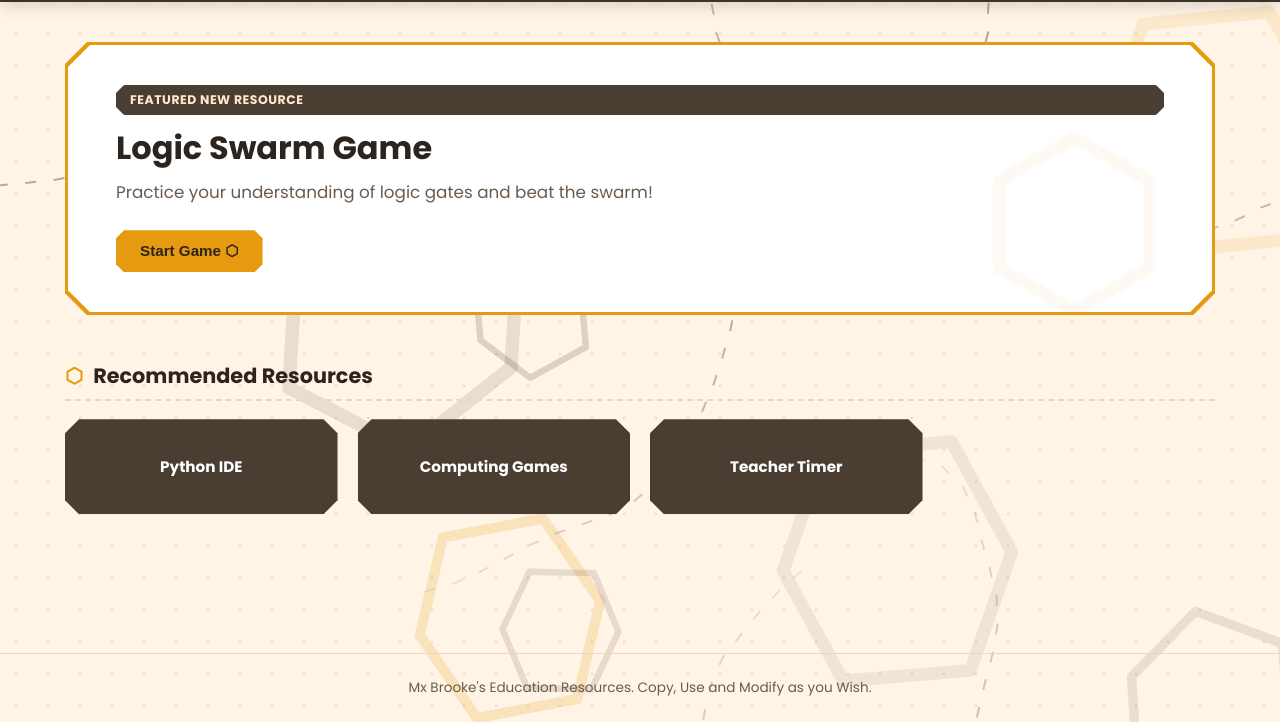
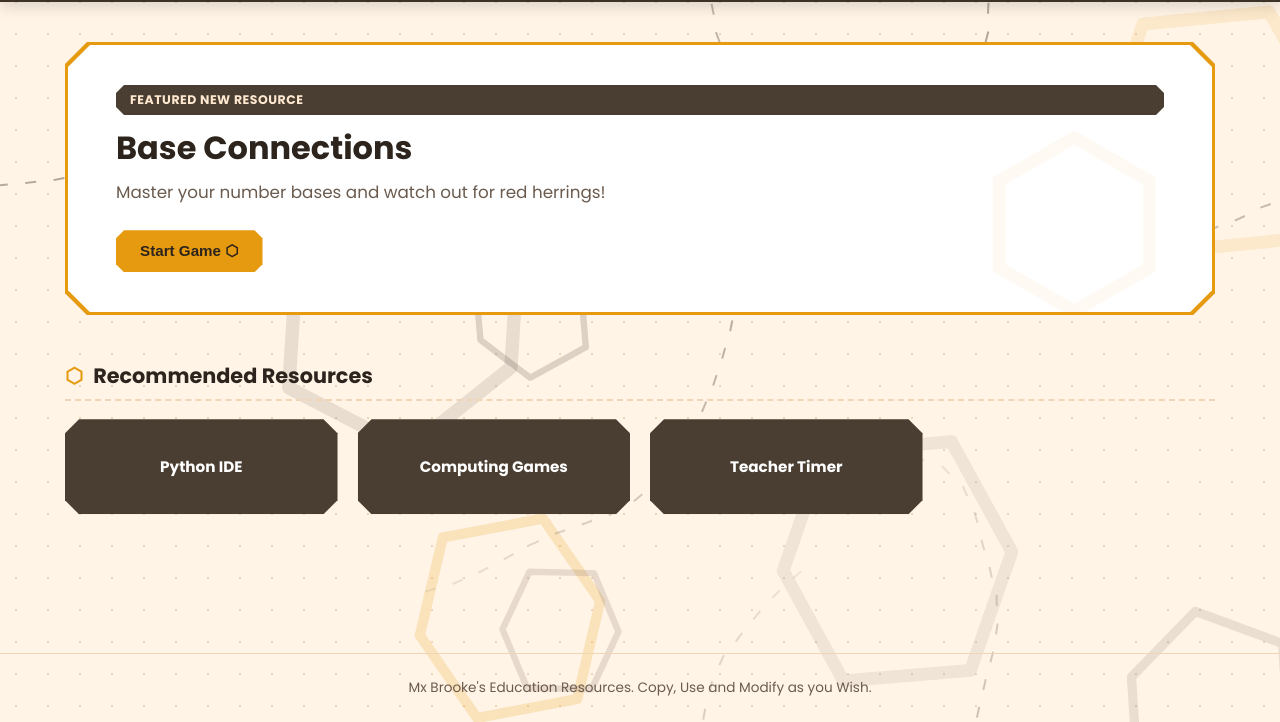
Before and after one commit to MxJBrooke/BroadcastScreen, a plain HTML site: page index.html in a window 1280 px wide. Shown: the part 78-800 px from the top of the page. Drawn offline with Linux system fonts and the light colour scheme.

Commit message:
Update index.html

```diff
--- a/index.html
+++ b/index.html
@@ -475,12 +475,12 @@ footer {
     <div class="hero-card-wrapper" id="featuredHero">
         <div class="hero-card">
             <span class="badge-featured">Featured New Resource</span>
-            <h1 class="hero-title">Logic Swarm Game</h1>
+            <h1 class="hero-title">Base Connections</h1>
             <p class="hero-description">
-                Practice your understanding of logic gates and beat the swarm!
+                Master your number bases and watch out for red herrings!
             </p>
             <div class="hero-actions">
-                <button class="btn-primary" onclick="location.href='games/logicswarm'">
+                <button class="btn-primary" onclick="location.href='games/baseconnections'">
                     Start Game ⬡
                 </button>
             </div>
```
